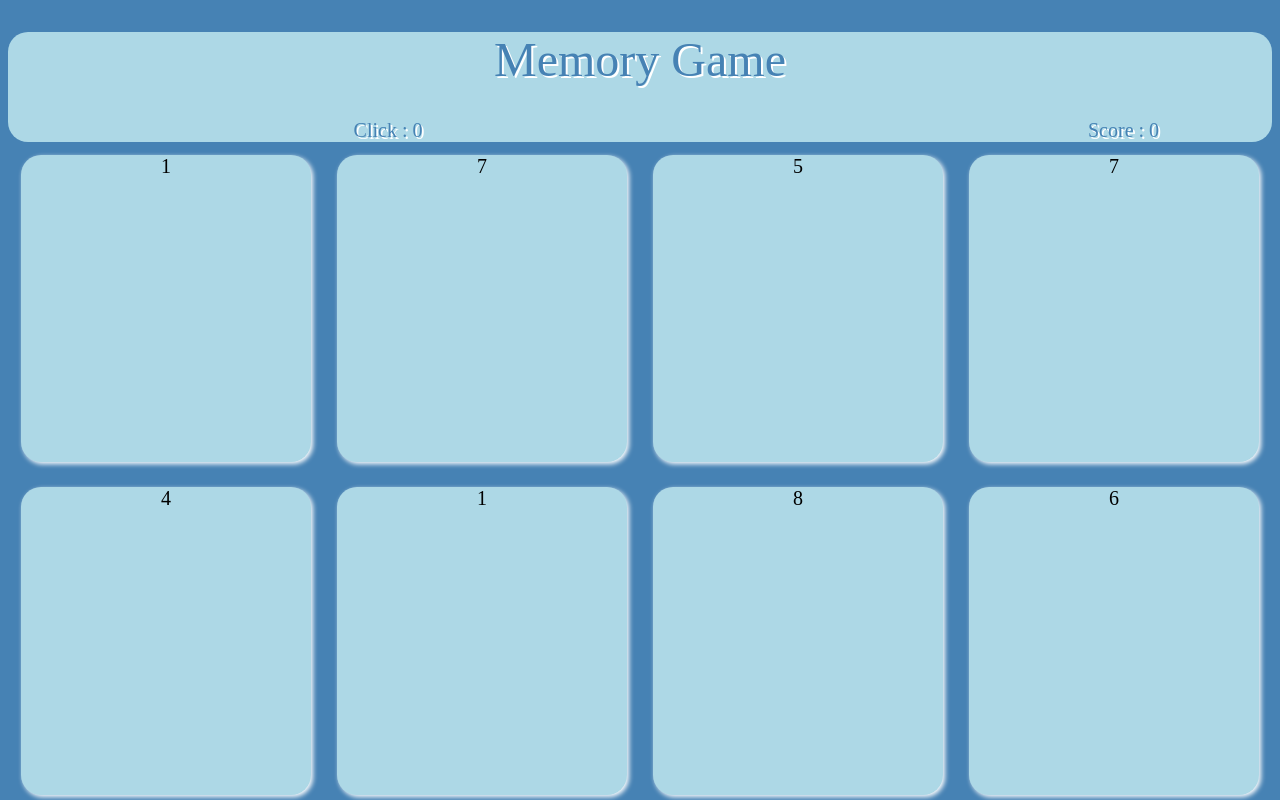
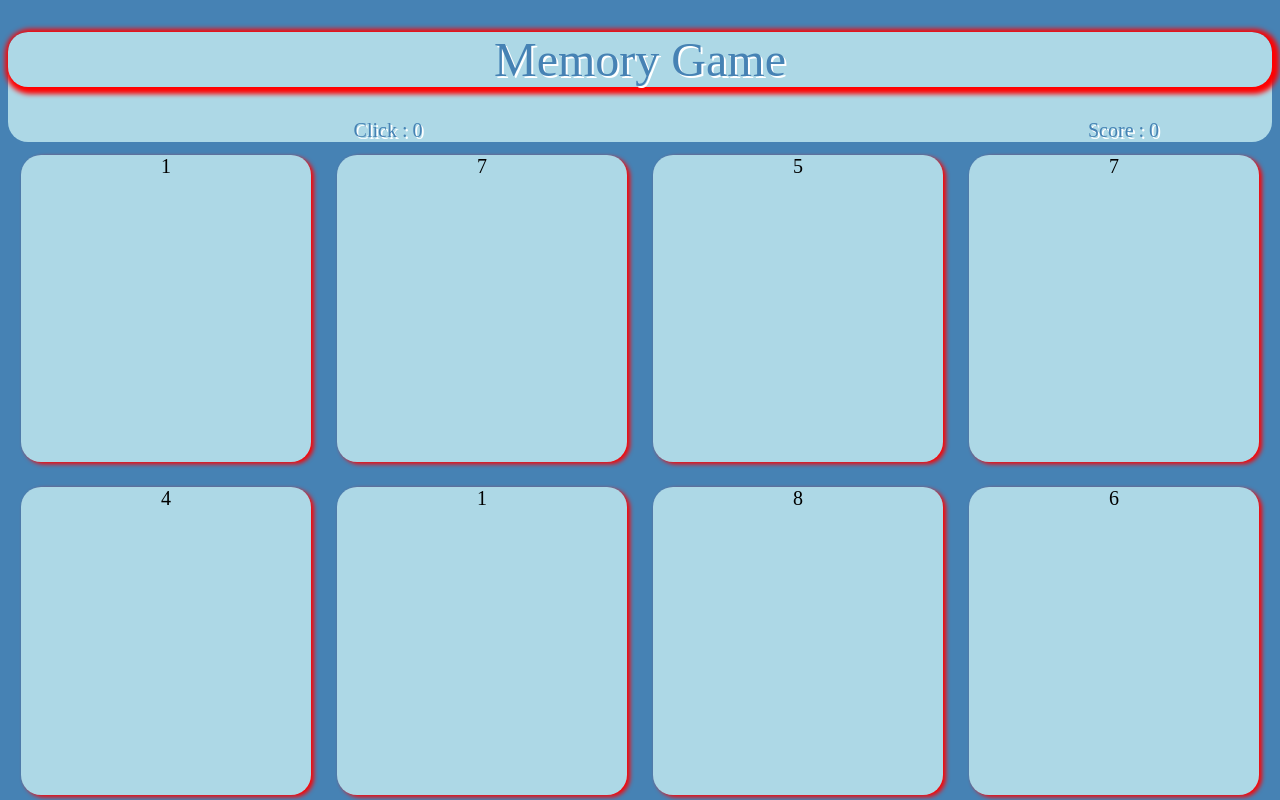
Before and after one commit to EnesY12-bit/EnesY12-bit.github.io, a plain HTML site: page index.html in a window 1280 px wide. Shown: the top 800 px of the page. Drawn offline with Linux system fonts and the light colour scheme.

Commit message:
Okey das wars jetzt -m

```diff
--- a/css/v1.css
+++ b/css/v1.css
@@ -9,6 +9,8 @@ body{
   font-size: 3em;
   flex-wrap: wrap;
   text-shadow: 2px 2px  white;
+  box-shadow: 2px 2px 5px 5px  red;
+  border-radius: 20px;
 
 }
 
@@ -25,6 +27,7 @@ body{
   font-size: 20px;
   flex-wrap: wrap;
   text-shadow: 2px 2px white;
+
 }
 .score{
   color: steelblue;
@@ -57,7 +60,7 @@ body{
   transition: transform .4s ease-in-out;
   border-radius: 20px;
   font-size: 20px;
-  box-shadow: 2px 2px 5px  white;
+  box-shadow: 3px 2px 4px  red;
   text-align: center;
   font-weight: normal;
 }
```
